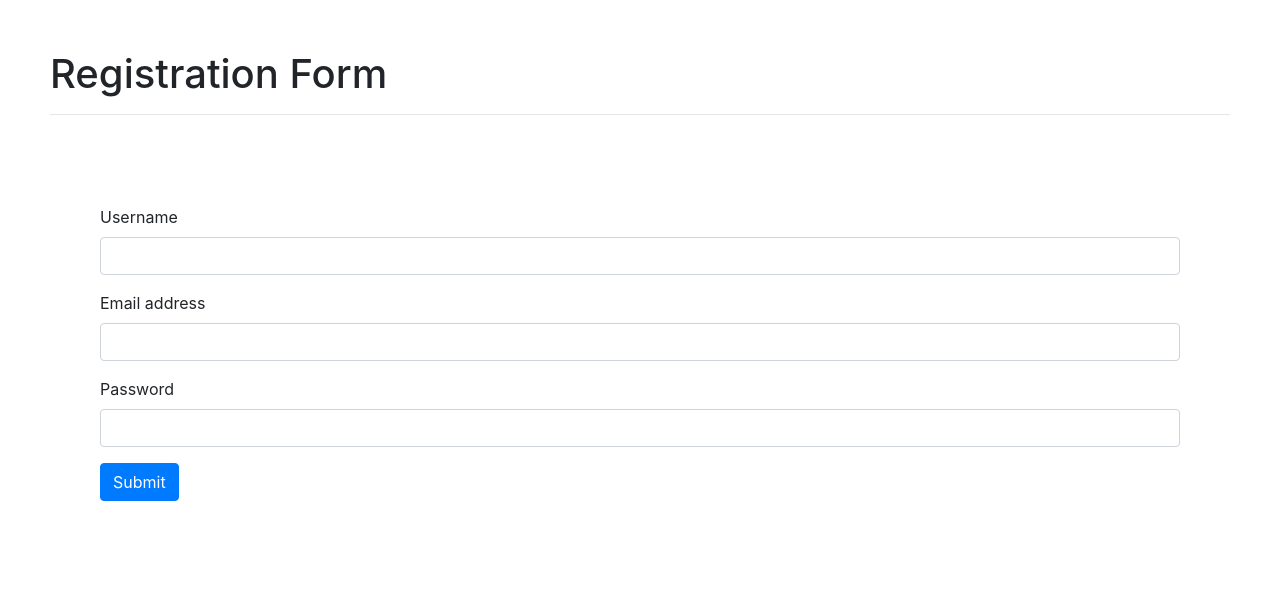
After one commit to MuktiRocket/MyblogApp_using_PHPoops_-_ajax, a PHP site: page /register.php in a window 1280 px wide. The commit adds this page. Shown: the top 600 px of the page. Run offline with PHP 8.4, Linux system fonts and the light colour scheme; some libraries are stand-ins or nearby versions.

Commit message:
error push

```diff
--- a/index.php
+++ b/index.php
@@ -4,7 +4,7 @@
 <head>
     <meta charset="UTF-8">
     <meta http-equiv="X-UA-Compatible" content="IE=edge">
-    <title>CRUD APPLICATION USING OOPS</title>
+    <title>MyBlog App</title>
     <meta name="viewport" content="width=device-width, initial-scale=1.0">
     <link rel="stylesheet" href="https://stackpath.bootstrapcdn.com/bootstrap/5.0.0-alpha2/css/bootstrap.min.css">
     <script src="https://stackpath.bootstrapcdn.com/bootstrap/5.0.0-alpha2/js/bootstrap.bundle.min.js"></script>
--- a/main.js
+++ b/main.js
@@ -1,18 +1,50 @@
+const registerform = document.getElementById("registerform");
 const addform = document.getElementById("add-blog-form");
-const updateform = document.getElementById("edit-blog-form")
+const updateform = document.getElementById("edit-blog-form");
 const showAlert = document.getElementById("showAlert");
-const addModal = new bootstrap.Modal(document.getElementById("addNewblogModal"));
-const editModal = new bootstrap.Modal(document.getElementById("editblogModal"));
+// const addModal = new bootstrap.Modal(document.getElementById("addNewblogModal"));
+// const editModal = new bootstrap.Modal(document.getElementById("editblogModal"));
 const tbody = document.querySelector('tbody');
+
+console.log(registerform);
+
+// register form ajax request
 
 
 
-//add new user ajax request
+registerform.addEventListener('submit', async (e) => {
+
+    const formdata = new FormData(registerform);
+
+    formdata.append("register", 1);
+
+    if (registerform.checkValidity() === false) {
+        registerform.classList.add("was-validated");
+        return false;
+    }
+    else {
+        document.getElementById('registerform-btn').value = 'Please Wait ...';
+        const data = await fetch("action.php", {
+            method: "POST",
+            body: formdata,
+        });
+        const response = await data.text();
+        // showAlert.innerHTML = response;
+        document.getElementById('registerform-btn').value = "Register";
+        registerform.reset();
+        registerform.classList.remove("was-validated");
+        // addModal.hide();
+        // fetchAllUsers();
+    }
+
+});
+
+
+// add new user ajax request
 
 addform.addEventListener('submit', async (e) => {
     e.preventDefault();
     const formdata = new FormData(addform);
-
     formdata.append("add", 1);
 
     if (addform.checkValidity() === false) {
--- /dev/null
+++ b/register.php
@@ -0,0 +1,48 @@
+<!doctype html>
+<html lang="en">
+
+<head>
+    <!-- Required meta tags -->
+    <meta charset="utf-8">
+    <meta name="viewport" content="width=device-width, initial-scale=1, shrink-to-fit=no">
+
+    <link rel="stylesheet" href="https://stackpath.bootstrapcdn.com/bootstrap/5.0.0-alpha2/css/bootstrap.min.css">
+    <script src="https://stackpath.bootstrapcdn.com/bootstrap/5.0.0-alpha2/js/bootstrap.bundle.min.js"></script>
+    <!-- Fonts -->
+    <style>
+        .register {
+            padding: 50px;
+        }
+
+        .body {
+            padding: 50px;
+        }
+    </style>
+
+    <title>Register</title>
+</head>
+
+<body class="body">
+    <h1>Registration Form</h1>
+    <hr>
+    <br>
+    <form id="registerform" class="register">
+        <div class="mb-3">
+            <label class="form-label">Username</label>
+            <input type="text" class="form-control" id="username" name="username">
+        </div>
+
+        <div class="mb-3">
+            <label class="form-label">Email address</label>
+            <input type="email" class="form-control" id="email" name="email">
+        </div>
+        <div class="mb-3">
+            <label for="exampleInputPassword1" class="form-label">Password</label>
+            <input type="password" class="form-control" id="password" name="password">
+        </div>
+        <button type="submit" class="btn btn-primary" id="registerform-btn">Submit</button>
+    </form>
+</body>
+<script src="main.js"></script>
+
+</html>
```
Also changed, not shown: action.php (+20 -0 lines), user.php (added, +16 -0 lines).
